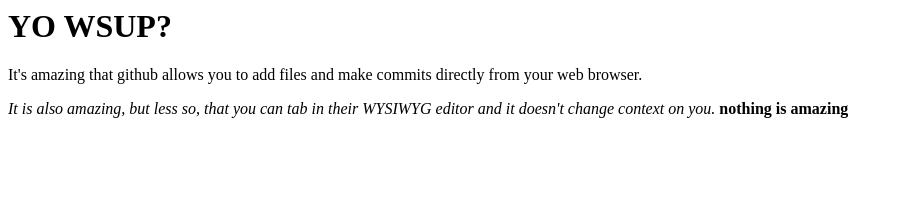
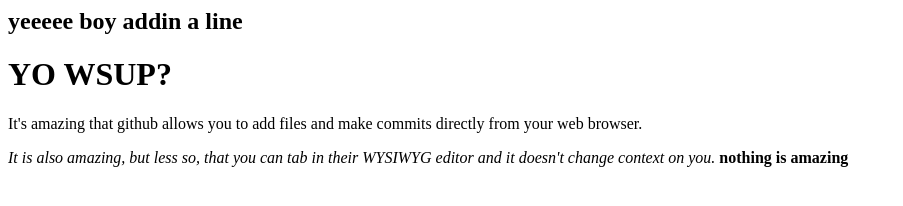
Before and after one commit to jackpetraitis/wildwildwebpage, a plain HTML site: page index.html in a window 1280 px wide. Shown: the whole page, without its empty margins (0-903 px from the left). Drawn offline with Linux system fonts and the light colour scheme.

Commit message:
important code change

```diff
--- a/index.html
+++ b/index.html
@@ -1,3 +1,4 @@
+<h2>yeeeee boy addin a line</h2>
 <h1> YO WSUP?</h1>
 <body>
   <p>It's amazing that github allows you to add files and make commits directly from your web browser.</p>
```
